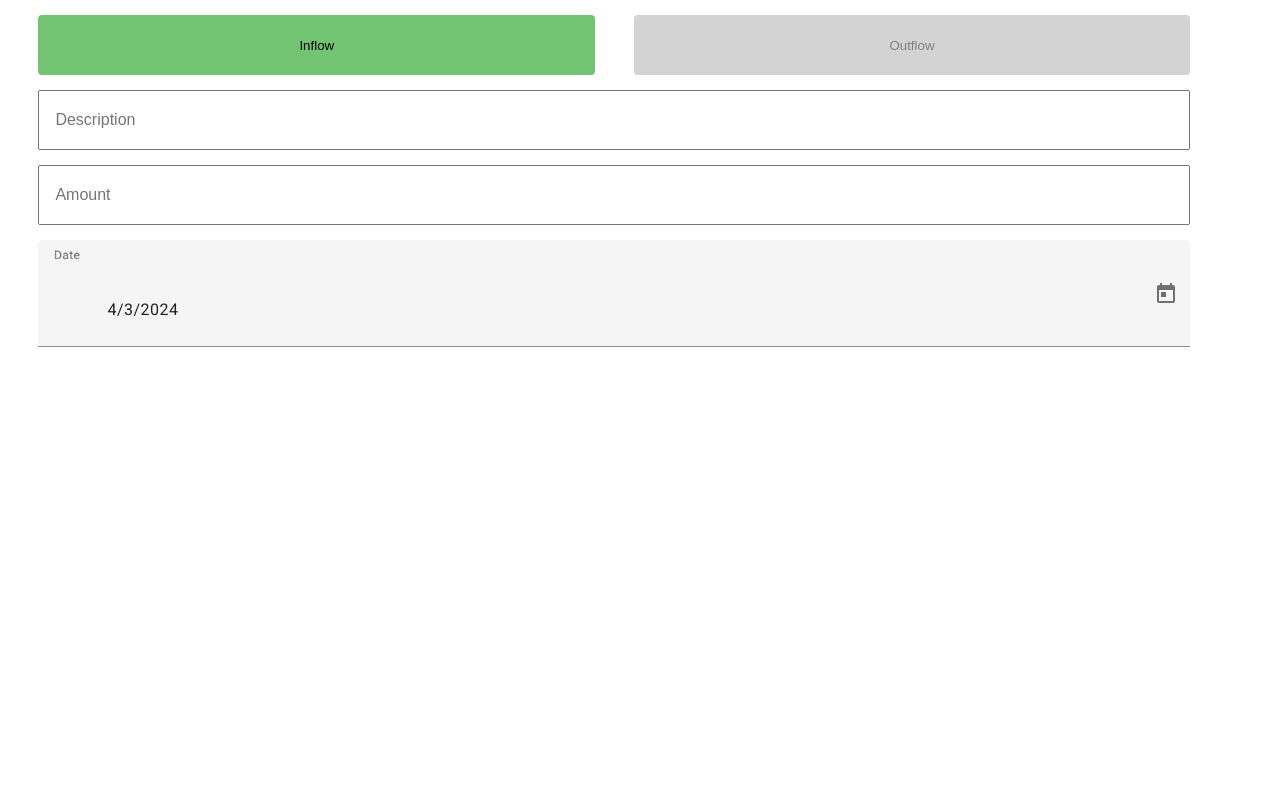
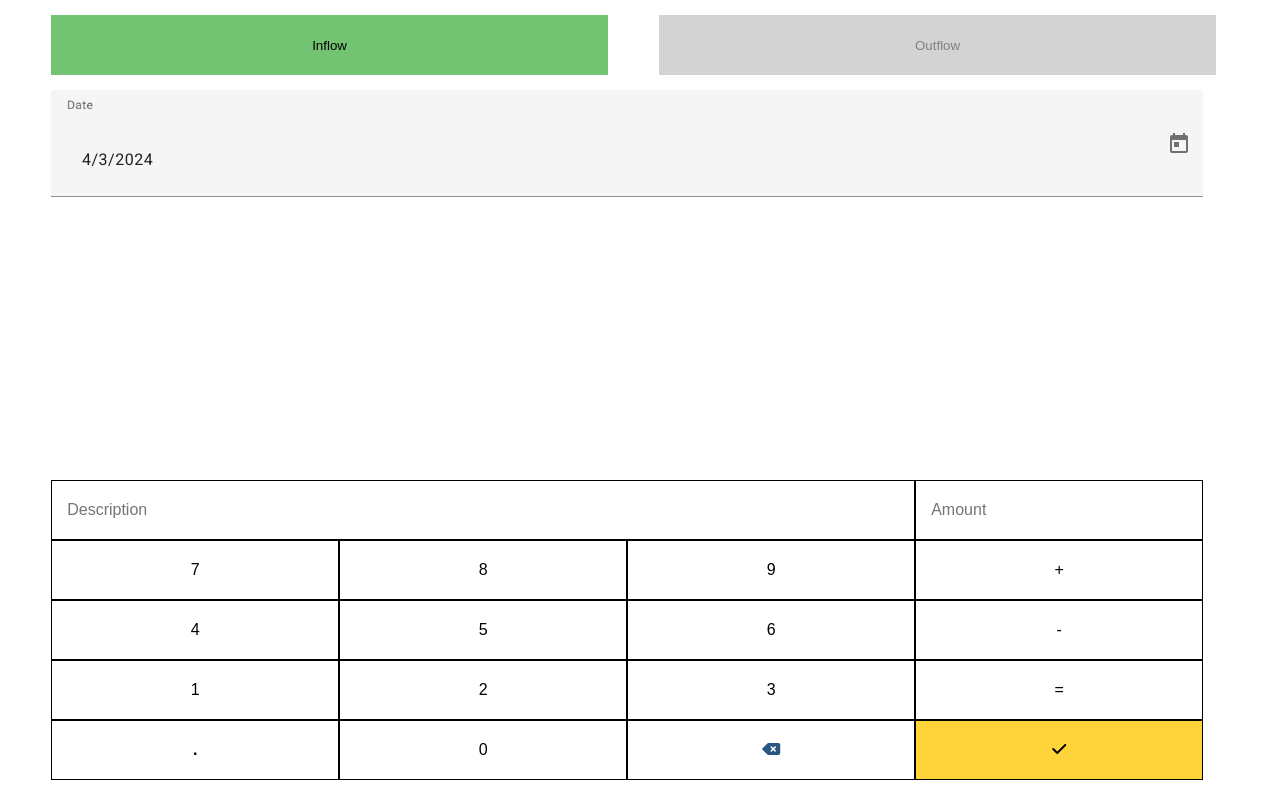
Before and after one commit to huanan1/money-manager-pwa, an Angular app: page /expenses-entry in a window 1280 px wide. Built offline with nearby package versions, Linux system fonts and the light colour scheme.

Commit message:
move description and amount to bottom of screen

```diff
--- a/src/app/expense-entry/expense-entry.component.html
+++ b/src/app/expense-entry/expense-entry.component.html
@@ -3,11 +3,8 @@
         <button class="inflow" [class.inactive]="activeBtn === OUTFLOW" (click)="toggleBtn(INFLOW)">Inflow</button>
         <button class="outflow" [class.inactive]="activeBtn === INFLOW" (click)="toggleBtn('outflow')">Outflow</button>
     </div>
+
     <div class="input-field">
-        <input type="text" [(ngModel)]="expenseDescription" placeholder="Description">
-    </div>
-    <div class="input-field">
-        <input type="text" [(ngModel)]="currentInput" placeholder="Amount" readonly>
     </div>
 
     <div class="input-field">
@@ -21,6 +18,10 @@
 
 
     <div class="calculator">
+        <div class="input-field">
+            <input class="description" type="text" [(ngModel)]="expenseDescription" placeholder="Description">
+            <input class="amount" type="text" [(ngModel)]="currentInput" placeholder="Amount" readonly>
+        </div>
         <div class="row">
             <button (click)="handleButtonClick('7')">7</button>
             <button (click)="handleButtonClick('8')">8</button>
--- a/src/app/expense-entry/expense-entry.component.scss
+++ b/src/app/expense-entry/expense-entry.component.scss
@@ -1,14 +1,10 @@
 .calculator {
-    display: none; // Use flexbox layout
-
-    @media only screen and (max-width: 767px) and (min-height: 500px) {
     position: absolute;
     bottom: 20px;
     display: flex;
 
     flex-direction: column; // Arrange buttons vertically
-        width: 90vw; // Ensure the calculator spans the full width of its container
-        right: 5vw; // to make container center
+    // right: 5vw; // to make container center
 
     .row {
         flex: 1; // Distribute remaining space evenly among rows
@@ -21,15 +17,32 @@
         flex: 1; // Make buttons flex items and distribute space evenly within each row
         // Add additional button styles as needed
         border-radius: 0; // Remove border radius
+        background-color: transparent;
+        height: 60px;
+        font-size: 16px;
         border: 1px solid black;
-            background-color: transparent;
-            height: 5vh;
-            font-size: 16px;
     }
 
     .highlight {
         background-color: #ffd43b;
     }
+
+    .description {
+        width: 75%;
+        border: 1px solid black;
+    }
+
+    .amount {
+        width: 25%;
+        border: 1px solid black;
+    }
+    @media only screen and (max-width: 767px) {
+        width: 100vw; // Ensure the calculator spans the full width of its container
+    }
+
+    @media only screen and (min-width: 768px) {
+        width: 90vw;
+        left: 4vw;
     }
 }
 
@@ -42,9 +55,9 @@
         width: 43.5vw;
         height: 60px;
         margin-top: 15px;
-        margin-left: 3vw;
+        margin-left: 4vw;
         border: none;
-        border-radius: 4px;
+        border-radius: 0px;
     }
 
     .inflow {
@@ -63,8 +76,7 @@
     input {
         position: relative;
         box-sizing: border-box;
-        width: 90vw;
-        left: 3vw;
+        width: 45vw;
         height: 60px;
         padding: 15px;
         margin-top: 15px;
@@ -74,7 +86,7 @@
 
 mat-form-field {
     position: relative;
-    left: 3vw;
+    left: 4vw;
     width: 90vw;
     margin-top: 15px;
 
```
Lines whose indentation alone changed are shown as unchanged.
